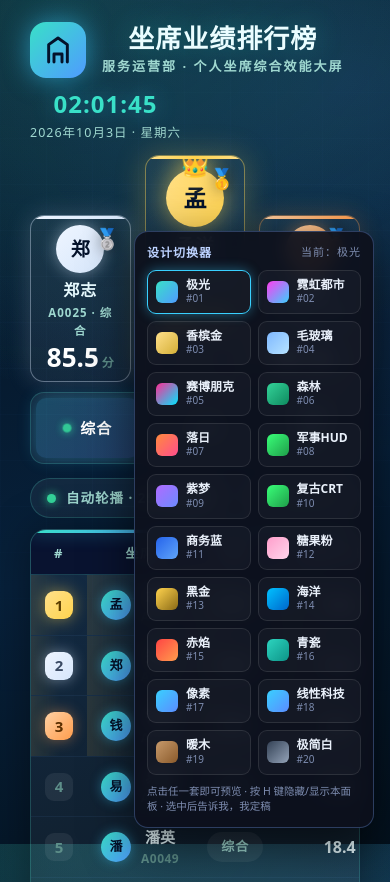
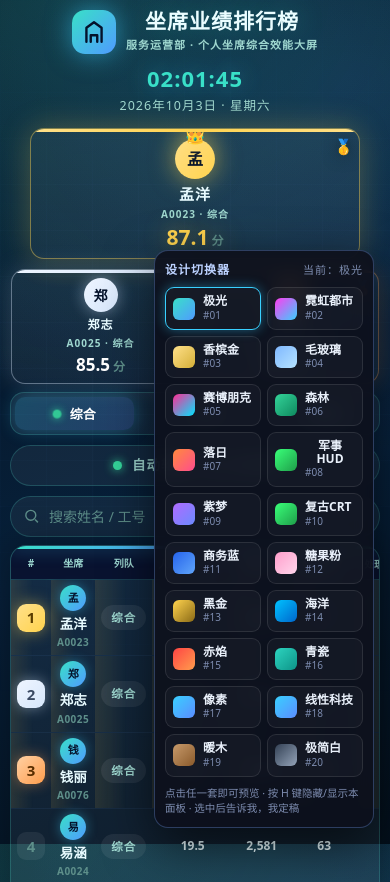
Before and after one commit to vincentzou1989/agent-performance-ranking, a plain HTML site: page agent-performance-ranking.html in a window 390 px wide. Shown: the top 882 px of the page. Drawn offline with Linux system fonts and the light colour scheme.

Commit message:
responsive: 自适应桌面/平板/手机/小屏多断点布局

```diff
--- a/agent-performance-ranking.html
+++ b/agent-performance-ranking.html
@@ -187,15 +187,73 @@
   .swatch .idx{font-size:10px;color:#7e8db0;}
   .picker .hint{font-size:10.5px;color:#7e8db0;margin-top:9px;line-height:1.5;}
 
-  @media(max-width:860px){
-    .brand{flex-direction:column;align-items:flex-start;}
-    .clock{text-align:center;}
-    .controls{flex-direction:column;align-items:stretch;}
-    .seg-group{width:100%;justify-content:space-between;}
-    .seg{flex:1;justify-content:center;}
-    .right-cluster{width:100%;justify-content:space-between;}
+  /* ===== Responsive: 桌面大屏 / 平板 / 手机 / 超小屏 自适应 ===== */
+  @media (max-width:1200px){
+    .wrap{padding:18px 22px 30px;}
+    table{font-size:15px;}
+    thead th{padding:10px 12px;font-size:12.5px;}
+    tbody td{padding:8px 12px;}
+    .pcard .pscore{font-size:23px;} .pcard.p1 .pscore{font-size:30px;}
+  }
+  @media (max-width:980px){
+    .brand h1{font-size:clamp(22px,4.6vw,30px);}
+    .hero{gap:10px;}
+    .pcard{padding:8px 10px 10px;max-width:none;} .pcard.p1{padding-top:11px;}
+    .pcard .avatar{width:40px;height:40px;font-size:16px;}
+    .pcard.p1 .avatar{width:48px;height:48px;font-size:19px;}
+    .pcard .pname{font-size:14px;} .pcard.p1 .pname{font-size:16px;}
+    .pcard .pqueue{font-size:10.5px;}
+    .pcard .pscore{font-size:21px;} .pcard.p1 .pscore{font-size:27px;}
+    .pcard .crown{font-size:20px;} .pcard .medal{font-size:17px;}
+  }
+  @media (max-width:768px){
+    .wrap{padding:14px 14px 24px;}
+    .brand-left{gap:10px;}
+    .logo{width:44px;height:44px;border-radius:13px;} .logo svg{width:26px;height:26px;}
+    .brand .sub{font-size:11px;letter-spacing:1px;}
+    .clock .time{font-size:22px;}
+    .controls{flex-direction:column;align-items:stretch;gap:10px;margin-bottom:8px;}
+    .seg-group{width:100%;justify-content:space-between;padding:4px;gap:2px;}
+    .seg{flex:1;justify-content:center;padding:8px 12px;font-size:14px;letter-spacing:.5px;}
+    .right-cluster{flex-direction:column;align-items:stretch;gap:10px;width:100%;}
+    .countdown{justify-content:center;}
     .search input,.search input:focus{width:100%;}
-    .picker{width:240px;}
+    .hero{gap:8px;margin:2px 0 8px;}
+    .pcard{padding:7px 7px 9px;}
+    .pcard .avatar{width:34px;height:34px;font-size:14px;margin-bottom:4px;}
+    .pcard.p1 .avatar{width:40px;height:40px;font-size:16px;}
+    .pcard .pname{font-size:13px;} .pcard.p1 .pname{font-size:15px;}
+    .pcard .pqueue{font-size:10px;}
+    .pcard .pscore{font-size:19px;} .pcard.p1 .pscore{font-size:24px;}
+    .pcard .crown{font-size:17px;top:-7px;} .pcard .medal{font-size:15px;top:6px;right:6px;}
+    table{font-size:13.5px;min-width:660px;}
+    thead th{padding:9px 10px;font-size:11.5px;letter-spacing:.5px;}
+    tbody td{padding:7px 10px;}
+    .name-cell{font-size:13.5px;gap:7px;}
+    .avatar-sm{width:26px;height:26px;font-size:11px;}
+    .score .bar{width:60px;} .score b{font-size:13.5px;min-width:24px;}
+    .queue-pill{padding:4px 10px;font-size:11.5px;} .lvl{padding:4px 10px;font-size:12px;}
+    .picker{width:220px;max-height:70vh;padding:10px;} .picker .grid{gap:6px;} .swatch{padding:6px 7px;}
+  }
+  @media (max-width:560px){
+    .hero{flex-wrap:wrap;justify-content:center;gap:10px;}
+    .pcard{width:calc(50% - 6px);flex:none;max-width:none;padding:8px 6px 10px;}
+    .pcard.p1{width:100%;order:-1;padding-top:10px;}
+    .seg{padding:7px 8px;font-size:13px;letter-spacing:0;}
+    table{font-size:12.5px;min-width:600px;}
+    thead th{padding:8px 8px;font-size:11px;}
+    tbody td{padding:6px 8px;}
+    .score .bar{width:48px;}
+    .name-cell{flex-direction:column;gap:3px;} .nm .id{font-size:10px;}
+  }
+  @media (max-width:400px){
+    .wrap{padding:10px 10px 20px;}
+    .brand h1{font-size:21px;}
+    table{font-size:12px;min-width:560px;}
+    thead th{padding:7px 6px;font-size:10px;letter-spacing:0;}
+    tbody td{padding:5px 6px;}
+    .score .bar{width:38px;} .score b{font-size:12px;min-width:20px;}
+    .pcard .pname{font-size:12px;} .pcard .pscore{font-size:17px;} .pcard.p1 .pscore{font-size:21px;}
   }
   @media(prefers-reduced-motion:reduce){.anim{animation:none;}.seg .live{animation:none;}}
 </style>
```
